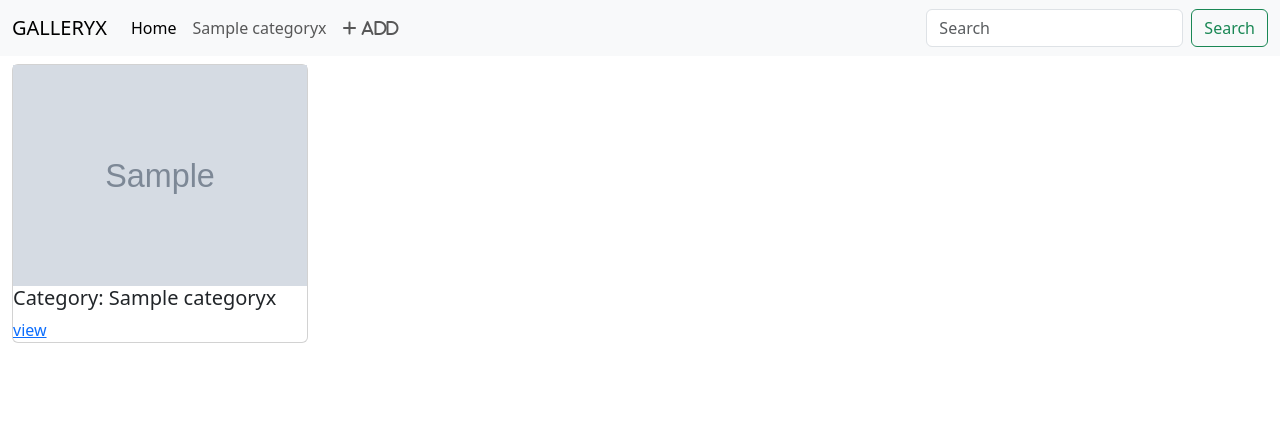
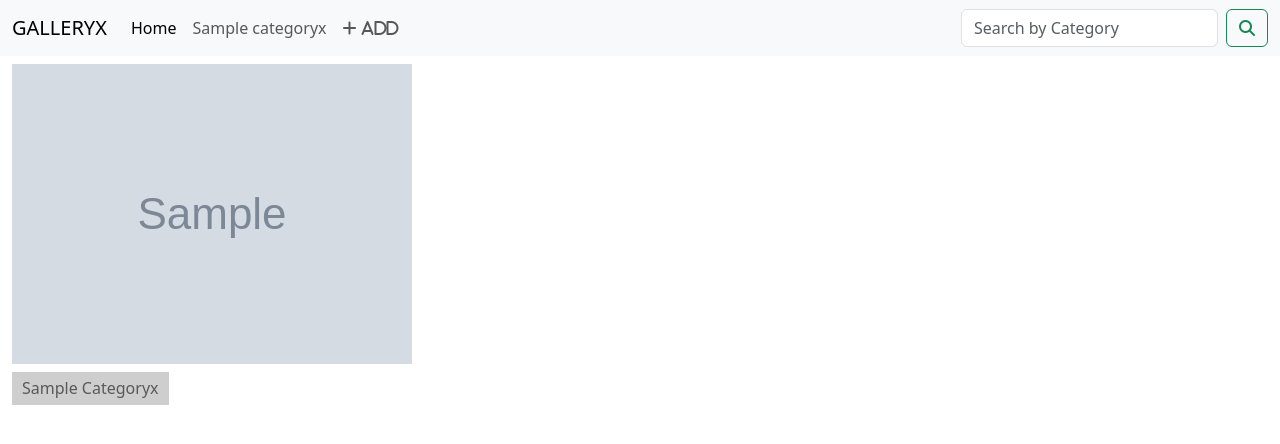
Before and after one commit to Lyonsmasawa/Gallery-X, a Django app: template photos/templates/photos/gallery.html in a window 1280 px wide. Shown: the top 444 px of the page. Run offline with Django 3.2, Linux system fonts and the light colour scheme; the template is opened without the code that fills it: most values are stand-ins (such as "Sample title", 1, 10 or a date in 2020); grey boxes marked "Sample" are stand-in pictures; some libraries are stand-ins or nearby versions.

Commit message:
style view

```diff
--- a/photos/templates/photos/base.html
+++ b/photos/templates/photos/base.html
@@ -12,16 +12,22 @@
         integrity="sha512-10/jx2EXwxxWqCLX/hHth/vu2KY3jCF70dCQB8TSgNjbCVAC/8vai53GfMDrO2Emgwccf2pJqxct9ehpzG+MTw=="
         crossorigin="anonymous" referrerpolicy="no-referrer" />
 
+
     {% block styles %}
     {% bootstrap_css %}
     <link rel="stylesheet" href="{% static 'css/basenews.css'%}">
     {% endblock styles %}
 
+
 </head>
 
 <body>
+    {% include 'photos/navbar.html' %}
     {% block content %}
     {% endblock content %}
+
+
+
     {% block scripts %}
     <script src="https://cdnjs.cloudflare.com/ajax/libs/jquery/3.6.0/jquery.min.js"
         integrity="sha512-894YE6QWD5I59HgZOGReFYm4dnWc1Qt5NtvYSaNcOP+u1T9qYdvdihz0PPSiiqn/+/3e7Jo4EaG7TubfWGUrMQ=="
--- a/photos/templates/photos/gallery.html
+++ b/photos/templates/photos/gallery.html
@@ -7,7 +7,7 @@
     <meta charset="UTF-8">
     <meta http-equiv="X-UA-Compatible" content="IE=edge">
     <meta name="viewport" content="width=device-width, initial-scale=1.0">
-    <title>Gallery</title>
+    <title>GalleryX</title>
     <link href="https://fonts.googleapis.com/icon?family=Material+Icons" rel="stylesheet">
     <link rel="stylesheet" href="https://cdnjs.cloudflare.com/ajax/libs/font-awesome/6.1.0/css/all.min.css"
         integrity="sha512-10/jx2EXwxxWqCLX/hHth/vu2KY3jCF70dCQB8TSgNjbCVAC/8vai53GfMDrO2Emgwccf2pJqxct9ehpzG+MTw=="
@@ -23,21 +23,21 @@
 <body>
     {% include 'photos/navbar.html' %}
     <div class="container-fluid">
-        <div class="row">
-
-            {% for image in images %}
-            <div class="col-md-3 my-2">
-                <div class="card">
-                    <img src="{{image.image.url}}"
-                        class="img-style img-fluid" alt="...">
-                    <h5>Category: {{image.image_category.categoryx}}</h5>
-                    <a href="{% url 'image' image.id %}">view</a>
+        <div class="viewy">
+            <div class="ro">
+                {% for image in images %}
+                <div class="my-2 xview">
+                    <div class="cont">
+                        <a href="{% url 'image' image.id %}">
+                            <img src="{{image.image.url}}" class="img-style img-fluid" alt="...">
+                            <h6 class="text-center h6class my-2">{{image.image_category.categoryx}}</h6>
+                        </a>
+                    </div>
                 </div>
+                {% empty %}
+                <h4>No Images Yet</h4>
+                {% endfor %}
             </div>
-            {% empty %}
-            <h4>No Images Yet</h4>
-            {% endfor %}
-
         </div>
 </body>
 
--- a/photos/templates/photos/navbar.html
+++ b/photos/templates/photos/navbar.html
@@ -19,9 +19,9 @@
                     <a class="nav-link btn btn-outline-info" href="{% url 'add' %}"><i class="fa fa-plus"> add</i></a>
                 </li>
             </ul>
-            <form class="d-flex">
-                <input class="form-control me-2" type="search" placeholder="Search" aria-label="Search">
-                <button class="btn btn-outline-success" type="submit">Search</button>
+            <form class="d-flex" action="{% url 'search_results' %}">
+                <input class="form-control me-2" type="search" placeholder="Search by Category" name="category" aria-label="Search">
+                <button class="btn btn-outline-success" type="submit"><i class="fas fa-search"></i></button>
             </form>
         </div>
     </div>
--- a/photos/urls.py
+++ b/photos/urls.py
@@ -6,7 +6,8 @@ from . import views
 urlpatterns = [
     path('', views.gallery, name = 'gallery'),
     path('image/<int:id>/', views.viewImage, name= 'image'),
-    path('add/', views.addImage, name = 'add')
+    path('add/', views.addImage, name = 'add'),
+    path('search/', views.searchImage, name='search_results')
 ]
 
 urlpatterns+= static(settings.MEDIA_URL, document_root=settings.MEDIA_ROOT)
--- a/static/css/style.css
+++ b/static/css/style.css
@@ -1,3 +1,22 @@
-.img-thumbnail{
-    height: max-content;
+* {
+    box-sizing: border-box;
 }
+.xview a{
+    text-decoration: none;
+}
+
+.h6class{
+    padding: 7px 10px;
+    background-color: rgba(128, 128, 128, 0.39);
+    width: fit-content;
+    font-weight: 400;
+    text-transform: capitalize;
+    color: rgba(0, 0, 0, 0.568);
+}
+.viewy{
+    display: grid;
+    grid-auto-flow: column;
+}
+.xview img{
+
+}
```
Also changed, not shown: photos/templates/photos/search.html (added, +29 -0 lines), photos/views.py (+22 -1 lines), media/articles/Screenshot_2021-10-26_at_11-39-07_spiderverse_-_Google_Search.png (added), media/articles/blog2.jpg (added), media/articles/image_1.png (added), media/articles/img-2.jpg (added), media/articles/img-2_BEOgirw.jpg (added), media/articles/img-3.jpg (added), media/articles/img-6.jpg (added), media/articles/user.png (added).
